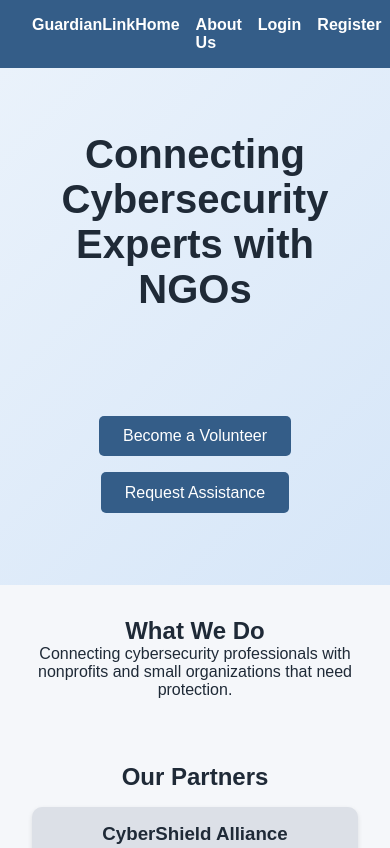
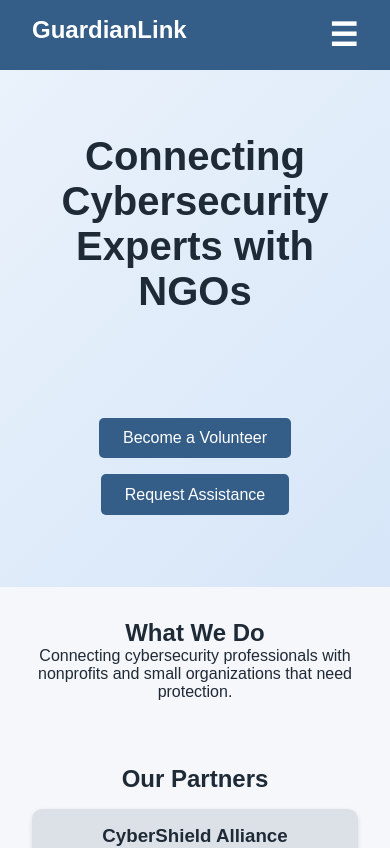
Before and after one commit to croy-projects/capstone_GuardianLink, a React (Vite) app in the folder client/: page / in a window 390 px wide. Shown: the top 848 px of the page. Built offline with nearby package versions, Linux system fonts and the light colour scheme.

Commit message:
Improve navbar responsiveness with mobile menu

```diff
--- a/client/src/components/Navbar.jsx
+++ b/client/src/components/Navbar.jsx
@@ -1,7 +1,11 @@
+import { useState } from "react";
 import { Link, useNavigate } from "react-router-dom";
 import { ROLES } from "../config/roles";
 import { useAuth } from "./AuthContext";
+import "../styles/navbar.css";
+
 function Navbar() {
+    const [menuOpen, setMenuOpen] = useState(false);
     const { user, logout } = useAuth();
     const navigate = useNavigate();
     const handleLogout = () => {
@@ -10,9 +14,15 @@ function Navbar() {
     };
 
     return (
-        <nav>
-            <div>GuardianLink</div>
-            <ul>
+        <nav className="navbar">
+            <div className="logo">GuardianLink</div>
+      <div
+        className="hamburger"
+        onClick={() => setMenuOpen(!menuOpen)}
+      >
+        {menuOpen ? "✖" : "☰"}
+      </div>
+            <ul className={menuOpen ? "nav-links active" : "nav-links"}>
                 <li><Link to="/">Home</Link></li>
                 <li><Link to="/about-us">About Us</Link></li>
                 {!user ? (
--- /dev/null
+++ b/client/src/styles/navbar.css
@@ -0,0 +1,88 @@
+/* ================= NAVBAR ================= */
+nav {
+  background:  var(--color-primary); /* dark blue background */
+  color: white;                /* white text */
+  display: flex;               /* flex layout */
+  justify-content: space-between; /* space between logo and menu */
+  padding: 1rem 2rem;          /* vertical & horizontal spacing */
+  font-weight: bold;
+}
+
+/* Navbar menu list */
+nav ul {
+  list-style: none;  /* remove bullets */
+  display: flex;     /* horizontal layout */
+  gap: 1rem;         /* space between items */
+}
+
+/* Navbar links */
+nav a {
+  color: white;            /* white text */
+  text-decoration: none;   /* remove underline */
+  font-weight: bold;       /* bold text */
+}
+
+nav a:hover {
+  text-decoration: underline;
+}
+
+nav .link-button {
+  background: none;
+  border: none;
+  margin: 0;
+  padding: 0;
+  color: white;
+  text-decoration: none;
+  cursor: pointer;
+  font: inherit;
+  font-weight: bold;       /* bold text */
+}
+
+nav .link-button:hover{
+  text-decoration: underline;
+}
+
+.logo {
+  font-size: 1.5rem;
+}
+
+.nav-links {
+  display: flex;
+  list-style: none;
+  gap: 20px;
+}
+
+.nav-links a {
+  color: white;
+  text-decoration: none;
+}
+
+.hamburger {
+  display: none;
+  font-size: 2rem;
+  cursor: pointer;
+}
+
+/* MOBILE */
+@media (max-width: 768px) {
+
+  .hamburger {
+    display: block;
+  }
+
+  .nav-links {
+    position: absolute;
+    top: 70px;
+    right: 0;
+    background: var(--color-primary-dark);
+    flex-direction: column;
+    width: 200px;
+    padding: 20px;
+
+    display: none;
+  }
+
+  .nav-links.active {
+    display: flex;
+  }
+}
--- a/client/src/styles/styles.css
+++ b/client/src/styles/styles.css
@@ -46,49 +46,6 @@ body {
   min-height: calc(100vh - 134px);
   display: flex;
   flex-direction: column;
-}
-/* ================= NAVBAR ================= */
-nav {
-  background:  var(--color-primary); /* dark blue background */
-  color: white;                /* white text */
-  display: flex;               /* flex layout */
-  justify-content: space-between; /* space between logo and menu */
-  padding: 1rem 2rem;          /* vertical & horizontal spacing */
-  font-weight: bold;
-}
-
-/* Navbar menu list */
-nav ul {
-  list-style: none;  /* remove bullets */
-  display: flex;     /* horizontal layout */
-  gap: 1rem;         /* space between items */
-}
-
-/* Navbar links */
-nav a {
-  color: white;            /* white text */
-  text-decoration: none;   /* remove underline */
-  font-weight: bold;       /* bold text */
-}
-
-nav a:hover {
-  text-decoration: underline;
-}
-
-nav .link-button {
-  background: none;
-  border: none;
-  margin: 0;
-  padding: 0;
-  color: white;
-  text-decoration: none;
-  cursor: pointer;
-  font: inherit;
-  font-weight: bold;       /* bold text */
-}
-
-nav .link-button:hover{
-  text-decoration: underline;
 }
 
 /* ================= MESSAGE SECTION ================= */
```
